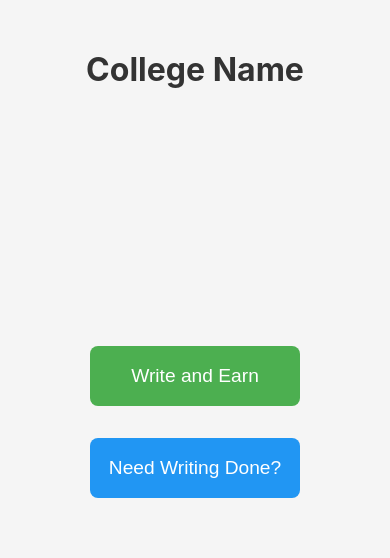
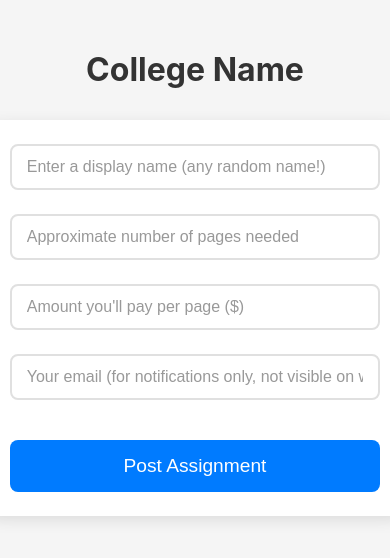
Before and after one commit to Pranay-Dommati/writing-freelancing, a React (Create React App) app in the folder frontend/: page /assignment-form in a window 390 px wide. Shown: the top 558 px of the page. Built offline with nearby package versions, Linux system fonts and the light colour scheme.

Commit message:
adding the create assingment form page

```diff
--- a/frontend/package.json
+++ b/frontend/package.json
@@ -9,6 +9,7 @@
     "@testing-library/user-event": "^13.5.0",
     "react": "^18.3.1",
     "react-dom": "^18.3.1",
+    "react-router-dom": "^7.2.0",
     "react-scripts": "5.0.1",
     "web-vitals": "^2.1.4"
   },
--- a/frontend/src/App.js
+++ b/frontend/src/App.js
@@ -1,15 +1,21 @@
-// filepath: frontend/src/App.js
 import React from 'react';
+import { BrowserRouter as Router, Routes, Route } from 'react-router-dom';
 import './App.css';
 import LandingPage from './components/LandingPage';
 import CollegePage from './components/CollegePage';
+import AssignmentForm from './components/AssignmentForm';
 
 function App() {
   return (
-    <div className="App">
-      {/* <LandingPage /> */}
-      <CollegePage />
-    </div>
+    <Router>
+      <div className="App">
+        <Routes>
+          <Route path="/" element={<LandingPage />} />
+          <Route path="/college" element={<CollegePage />} />
+          <Route path="/assignment-form" element={<AssignmentForm />} />
+        </Routes>
+      </div>
+    </Router>
   );
 }
 
--- a/frontend/src/components/AssignmentForm.js
+++ b/frontend/src/components/AssignmentForm.js
@@ -31,7 +31,7 @@ const AssignmentForm = () => {
           <input
             type="text"
             name="name"
-            placeholder="Enter display name for your assignment"
+            placeholder="Enter a display name (any random name!)"
             value={formData.name}
             onChange={handleChange}
             required
@@ -66,7 +66,7 @@ const AssignmentForm = () => {
           <input
             type="email"
             name="email"
-            placeholder="Your email (for assignment updates only)"
+            placeholder="Your email (for notifications only, not visible on website)"
             value={formData.email}
             onChange={handleChange}
             required
--- a/frontend/src/components/CollegePage.js
+++ b/frontend/src/components/CollegePage.js
@@ -1,13 +1,25 @@
 import React from 'react';
+import { useNavigate } from 'react-router-dom';
 import '../styles/college-page.css';
 
 const CollegePage = () => {
+  const navigate = useNavigate();
+
+  const handleNeedWritingClick = () => {
+    navigate('/assignment-form');
+  };
+
   return (
     <div className="college-page">
       <h1 className="college-name">College Name</h1>
       <div className="buttons-container">
-        <button className="action-button write-earn">Write and Earn</button>
-        <button className="action-button need-writing">Need Writing Done?</button>
+        <button className="action-button write-earn">Write & Earn</button>
+        <button
+          className="action-button need-writing"
+          onClick={handleNeedWritingClick}
+        >
+          Need Writing Done?
+        </button>
       </div>
     </div>
   );
--- a/frontend/src/styles/assignment-form.css
+++ b/frontend/src/styles/assignment-form.css
@@ -1,9 +1,10 @@
 .assignment-form-page {
-    height: 100vh;
+    min-height: 100vh;
     display: flex;
     flex-direction: column;
     align-items: center;
     background-color: #f5f5f5;
+    position: relative;
     padding: 0;
 }
 
@@ -11,60 +12,88 @@
     font-size: 2.5rem;
     color: #333;
     text-align: center;
-    margin: 50px 0;
+    position: absolute;
+    top: 50px;
+    width: 100%;
+    margin: 0;
 }
 
 .assignment-form {
     width: 90%;
     max-width: 500px;
     background: white;
-    padding: 2rem;
-    border-radius: 10px;
-    box-shadow: 0 2px 10px rgba(0, 0, 0, 0.1);
+    padding: 2.5rem;
+    border-radius: 12px;
+    box-shadow: 0 4px 15px rgba(0, 0, 0, 0.1);
+    margin-top: 150px; /* Space for college name */
+    margin-bottom: 50px; /* Space at bottom */
 }
 
 .form-group {
-    margin-bottom: 1.5rem;
+    margin-bottom: 1.8rem;
 }
 
 .form-group input {
     width: 100%;
-    padding: 12px 15px;
-    font-size: 1rem;
-    border: 2px solid #ddd;
+    padding: 15px 20px;
+    font-size: 1.1rem;
+    border: 2px solid #e0e0e0;
     border-radius: 8px;
     outline: none;
-    transition: border-color 0.3s ease;
+    transition: all 0.3s ease;
+    box-sizing: border-box;
 }
 
 .form-group input:focus {
     border-color: #007bff;
+    box-shadow: 0 0 0 3px rgba(0, 123, 255, 0.1);
+}
+
+.form-group input::placeholder {
+    color: #999;
 }
 
 .submit-button {
     width: 100%;
     padding: 15px;
-    font-size: 1.1rem;
+    font-size: 1.2rem;
     color: white;
     background-color: #007bff;
     border: none;
     border-radius: 8px;
     cursor: pointer;
-    transition: background-color 0.3s ease;
+    transition: all 0.3s ease;
+    margin-top: 1rem;
 }
 
 .submit-button:hover {
     background-color: #0056b3;
+    transform: translateY(-2px);
+    box-shadow: 0 4px 10px rgba(0, 0, 0, 0.15);
+}
+
+.submit-button:active {
+    transform: translateY(0);
 }
 
 @media (max-width: 768px) {
     .college-name {
         font-size: 2rem;
-        margin: 30px 0;
+        padding: 0 20px;
     }
 
     .assignment-form {
         width: 95%;
         padding: 1.5rem;
+        margin-top: 120px;
+    }
+
+    .form-group {
+        margin-bottom: 1.5rem;
+    }
+
+    .form-group input {
+        padding: 12px 15px;
+        font-size: 1rem;
     }
 }
```
Also changed, not shown: frontend/src/components/AssignmentsList.js (added), 1 other file (tests, documents, lock files or other folders).
